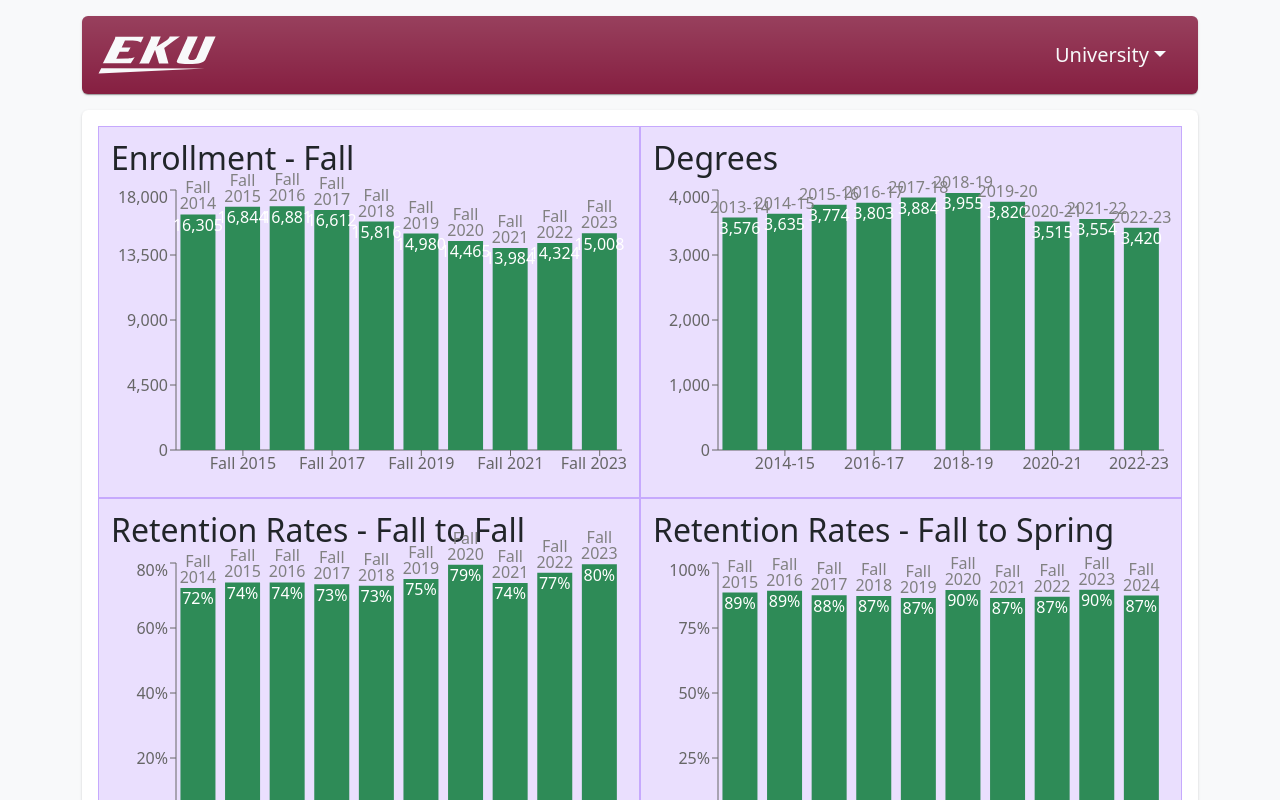
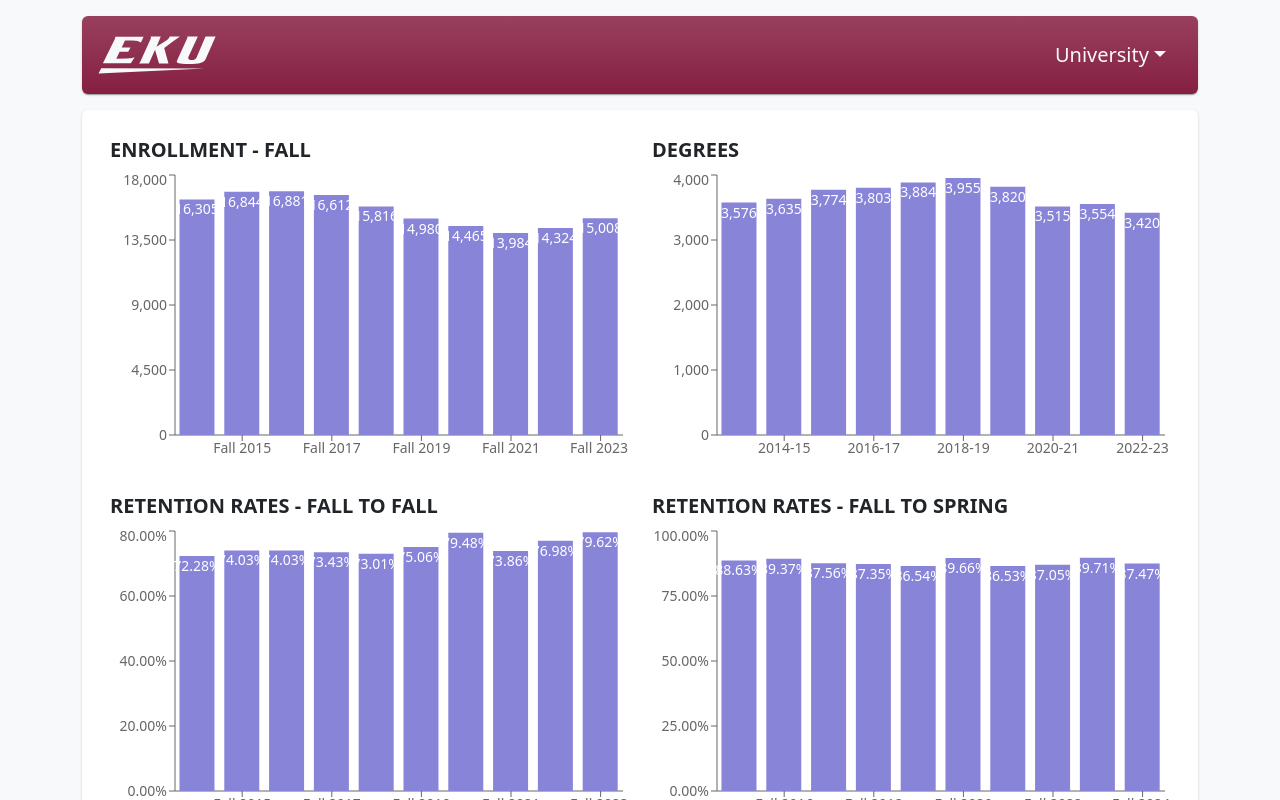
Before and after one commit to chancellor-w-whitaker/fast-facts, a React (Vite) app: page / in a window 1280 px wide. Shown: the top 800 px of the page. Built offline with nearby package versions, Linux system fonts and the light colour scheme.

Commit message:
bar top tooltip kind of

```diff
--- a/src/App.jsx
+++ b/src/App.jsx
@@ -24,6 +24,11 @@ import { dataTypes } from "./js/dataTypes";
 import { dataKeys } from "./js/dataKeys";
 import { Nav } from "./components/Nav";
 
+// ? find all caps font
+// ! put in template
+// ! move dropdown to middle or left
+// ! make sure numbers fit in bar well
+
 function App() {
   const [fileID, setFileID] = useState(initialFileID);
 
@@ -36,8 +41,6 @@ function App() {
   const dropdownItems = useMemo(() => updateDropdownItems(fileID), [fileID]);
 
   const onDropdownItemClick = useCallback((id) => setFileID(id), []);
-
-  console.log(chartsData);
 
   return (
     <>
@@ -54,14 +57,17 @@ function App() {
           </Nav>
         </BrandBar>
         <Section>
-          <div className="container bd-example-row">
+          <div className="container bd-example-row small">
             <div className="row row-cols-1 row-cols-lg-2">
               {chartsData.map(({ title, data, id }) => {
                 const { numberType } = dataTypes[id];
 
                 const valueFormatters = {
                   rate: (value) =>
-                    value.toLocaleString(undefined, { style: "percent" }),
+                    value.toLocaleString(undefined, {
+                      minimumFractionDigits: 2,
+                      style: "percent",
+                    }),
                   whole: (value) => value.toLocaleString(),
                 };
 
@@ -73,103 +79,73 @@ function App() {
 
                 return (
                   <div className="col" key={id}>
-                    <h2>{title}</h2>
-                    <ResponsiveContainer height={300}>
-                      <BarChart data={data}>
-                        <XAxis dataKey={xAxisDataKey} />
-                        <YAxis tickFormatter={valueFormatter} />
-                        <Tooltip formatter={valueFormatter} />
-                        <Bar dataKey={barDataKey} fill="seagreen">
-                          <LabelList
-                            formatter={valueFormatter}
-                            dataKey={barDataKey}
-                            position="insideTop"
-                            fill="white"
-                          />
-                          <LabelList dataKey={xAxisDataKey} position="top" />
-                        </Bar>
-                      </BarChart>
-                    </ResponsiveContainer>
+                    <h5 className="text-uppercase fw-bold">{title}</h5>
+                    <Chart
+                      barLabel={{
+                        formatter: valueFormatter,
+                        position: "insideTop",
+                        fill: "white",
+                      }}
+                      valueFormatter={valueFormatter}
+                      xAxisDataKey={xAxisDataKey}
+                      barDataKey={barDataKey}
+                      data={data}
+                    ></Chart>
                   </div>
                 );
               })}
             </div>
           </div>
-          {/* <div className="d-flex flex-wrap bd-example-row">
-            {chartsData.map(({ title, id }) => (
-              <div className="col-6" key={id}>
-                <h2 className="pb-2">{title}</h2>
-                <Chart></Chart>
-              </div>
-            ))}
-          </div> */}
         </Section>
       </MainContainer>
     </>
   );
 }
 
-const data = [
-  {
-    name: "Page A",
-    amt: 2400,
-    uv: 4000,
-    pv: 2400,
+const Chart = ({
+  barFill = "#8884d8",
+  valueFormatter,
+  xAxisDataKey,
+  height = 300,
+  barDataKey,
+  barLabel,
+  data,
+}) => {
+  const [mouseOverPayload, setMouseOverPayload] = useState({});
+
+  const onMouseOverBar = useCallback(
+    ({ payload }) => setMouseOverPayload(payload),
+    []
+  );
+
+  const onMouseOutBar = useCallback(() => setMouseOverPayload({}), []);
+
+  const topLabelValueAccessor = useCallback(
+    ({ [xAxisDataKey]: xAxisValue, payload }) => {
+      if (mouseOverPayload === payload) {
+        return xAxisValue;
+      }
     },
-  {
-    name: "Page B",
-    amt: 2210,
-    uv: 3000,
-    pv: 1398,
-  },
-  {
-    name: "Page C",
-    amt: 2290,
-    uv: 2000,
-    pv: 9800,
-  },
-  {
-    name: "Page D",
-    amt: 2000,
-    uv: 2780,
-    pv: 3908,
-  },
-  {
-    name: "Page E",
-    amt: 2181,
-    uv: 1890,
-    pv: 4800,
-  },
-  {
-    name: "Page F",
-    amt: 2500,
-    uv: 2390,
-    pv: 3800,
-  },
-  {
-    name: "Page G",
-    amt: 2100,
-    uv: 3490,
-    pv: 4300,
-  },
-];
+    [xAxisDataKey, mouseOverPayload]
+  );
 
-const Chart = ({ height = 300 }) => {
   return (
-    <>
     <ResponsiveContainer height={height}>
       <BarChart data={data}>
-          <XAxis dataKey="name" />
-          <YAxis />
-          <Tooltip />
+        <XAxis dataKey={xAxisDataKey} />
+        <YAxis tickFormatter={valueFormatter} />
+        <Tooltip formatter={valueFormatter} />
         <Bar
-            activeBar={<Rectangle stroke="blue" fill="pink" />}
-            fill="#8884d8"
-            dataKey="pv"
-          />
+          onMouseOver={onMouseOverBar}
+          onMouseOut={onMouseOutBar}
+          dataKey={barDataKey}
+          label={barLabel}
+          fill={barFill}
+        >
+          <LabelList valueAccessor={topLabelValueAccessor} position="top" />
+        </Bar>
       </BarChart>
     </ResponsiveContainer>
-    </>
   );
 };
 
--- a/src/index.css
+++ b/src/index.css
@@ -26,10 +26,14 @@
 .bd-example-cssgrid [class*="grid"] > * {
   padding-top: 0.75rem;
   padding-bottom: 0.75rem;
-  background-color: rgba(112.520718, 44.062154, 249.437846, 0.15);
-  border: 1px solid rgba(112.520718, 44.062154, 249.437846, 0.3);
+  /* background-color: rgba(112.520718, 44.062154, 249.437846, 0.15); */
+  /* border: 1px solid rgba(112.520718, 44.062154, 249.437846, 0.3); */
 }
 
 .recharts-surface {
   overflow: visible;
 }
+
+body {
+  overflow-y: scroll;
+}
```
Lines whose indentation alone changed are shown as unchanged.
